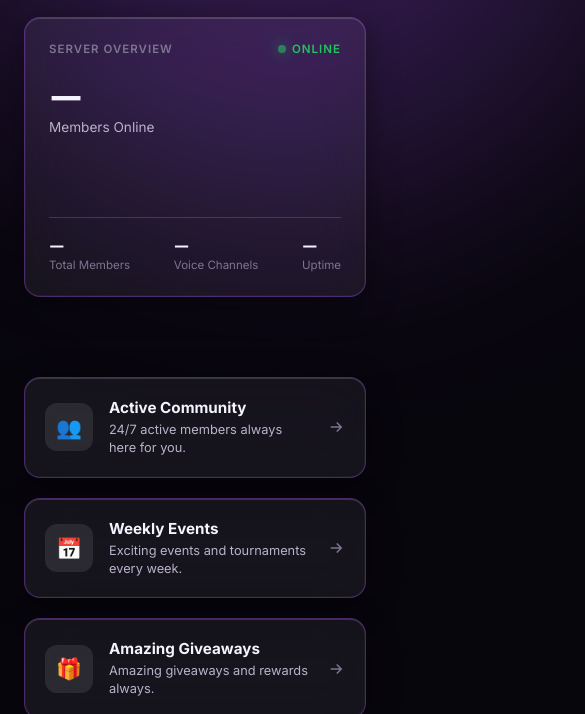
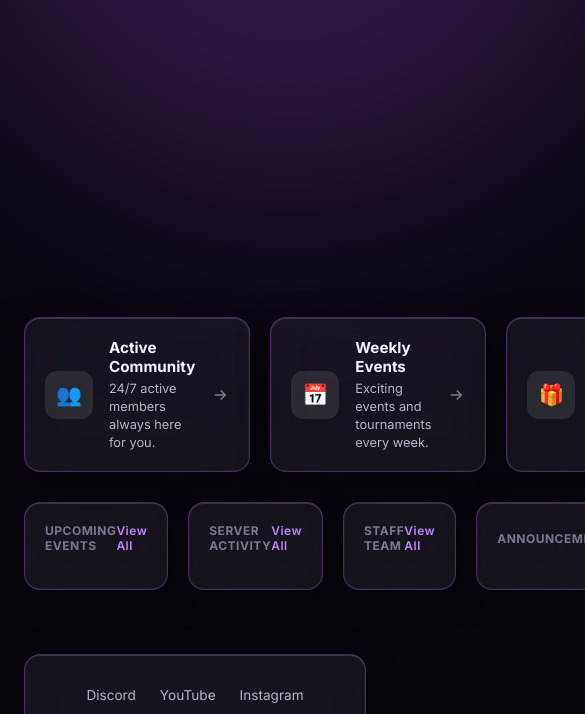
Before and after one commit to rishisoni1427-tech/Night-Hawks, a website: page nighthawks/public/index.html in a window 390 px wide. Shown: the part 701-1415 px from the top of the page, 585 px wide, since content can reach past the window. Drawn offline with Linux system fonts and the light colour scheme; no server answers.

Commit message:
Update style.css

```diff
--- a/nighthawks/public/style.css
+++ b/nighthawks/public/style.css
@@ -268,16 +268,3 @@ body{
 .footer-socials a{ color:var(--text-mid); text-decoration:none; font-size:0.85rem; }
 .footer-tag{ font-family:'Space Grotesk',sans-serif; font-weight:700; letter-spacing:1px; }
 .footer-copy{ color:var(--text-lo); font-size:0.75rem; }
-
-/* ---------- Responsive ---------- */
-@media (max-width: 1100px){
-  .overview-card{ position:static; width:100%; margin-top:32px; }
-  .features{ margin-top:20px; grid-template-columns:repeat(2,1fr); }
-  .dashboard{ grid-template-columns:repeat(2,1fr); }
-  .nav-links{ display:none; }
-}
-@media (max-width: 640px){
-  .features{ grid-template-columns:1fr; }
-  .dashboard{ grid-template-columns:1fr; }
-  .navbar{ margin:12px; padding:10px 16px; }
-}
```
